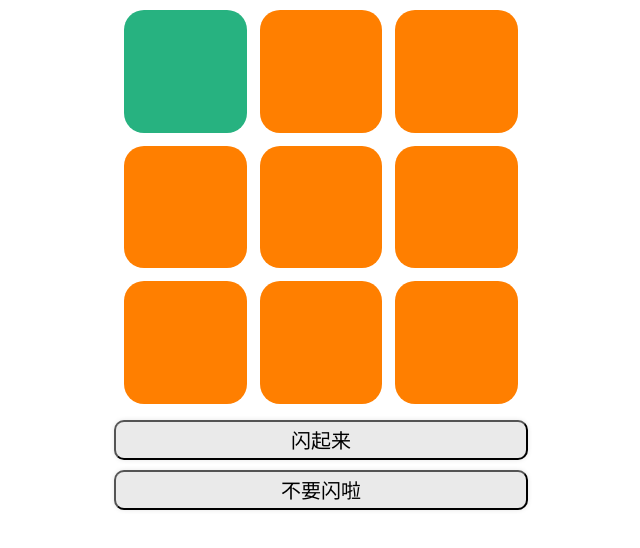
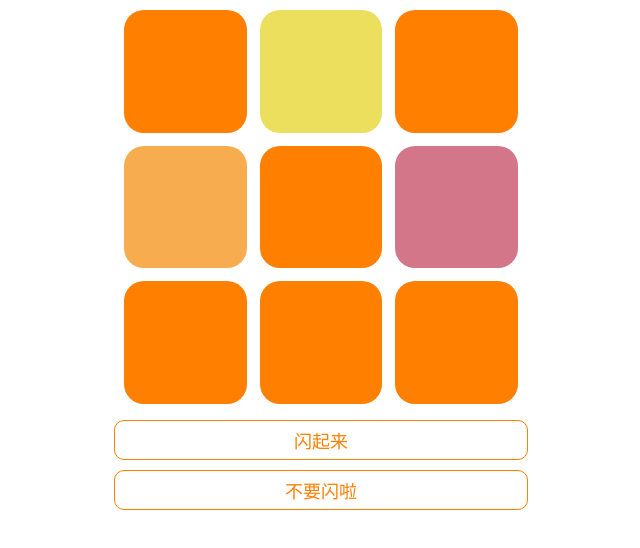
Before and after one commit to odd4Loah/JavaScript-1-13, a plain HTML site: page task1/index.html in a window 1280 px wide. Both pictures are taken after a click on the button "闪起来". Shown: the whole page, without its empty margins (319-959 px from the left). Drawn offline with Linux system fonts and the light colour scheme.

Commit message:
20171116-完成js-task1

```diff
--- a/task1/css/main.css
+++ b/task1/css/main.css
@@ -21,16 +21,24 @@ body {
 }
 
 .flash {
-    background-color: #eaeaea;
+    background-color: #ffffff;
     width: 100%;
     height: 4rem;
-    box-shadow: 0 0 5px rgba(0,0,0,.1);
+    /*box-shadow: 0 0 5px rgba(0,0,0,.1);*/
     cursor: pointer;
     border-radius: 10px;
     margin-top: 1rem;
+    border: 1px solid #ff7f00;
+    transition: background-color 600ms;
 }
-.flash > span {
-    background-color: #eaeaea;
-    color: #000000;
-    font-size: 2rem;
+
+.flash:hover {
+    background-color: #ff7f00;
+    color: #ffffff;
 }
+
+button {
+    /*background-color: #ff7f00;*/
+    color: #ff7f00;
+    font-size: 1.8rem;
+}
--- a/task1/index.html
+++ b/task1/index.html
@@ -19,8 +19,8 @@
         <div class="box"></div>
     </div>
 
-    <button class="flash" id="btn1" type="button" onclick="flashStart();"><span>闪起来</span></button>
-    <button class="flash" id="btn2" type="button" onclick="flashEnd()"><span>不要闪啦</span></button>
+    <button class="flash" id="btn1" type="button" onclick="flashStart();">闪起来</button>
+    <button class="flash" id="btn2" type="button" onclick="flashEnd()">不要闪啦</button>
 
     <script src="js/main.js"></script>
 </body>
--- a/task1/js/main.js
+++ b/task1/js/main.js
@@ -1,26 +1,43 @@
-
 function flashStart() {
-
+    "use strict";
+    function colorFlash() {                          //随机取得三个颜色
             //原数组
             var arr = [0,1,2,3,4,5,6,7,8];
             //输出数组
             var out = [];
             //输出个数
             var num = 3;
-
             while(out.length < num) {
                 var temp = (Math.random()*arr.length) >> 0;
                 out.push(arr.splice(temp,1));
             }
-    console.log(out);
-
-
-    var choose_num = document.getElementsByClassName("box") [0];             //获取到每个格子的dom，然后随机取三个数，
-    choose_num.style.backgroundColor = "#27b280";                            //随机取一个颜色
-
+            //用for循环替代
+            var choose_num = document.getElementsByClassName("box");            //进行DOM节点控制
+            for (var i=0, len=out.length; i<len; i++) {
+                choose_num[out[i]].style.backgroundColor = randomColor() ;         //获取到每个格子的dom，然后随机取三个数.
             }
-
-
+            function randomColor () {                                             // randomColor ()
+                const r = Math.round(Math.random()*255);
+                const g = Math.round(Math.random()*255);
+                const b = Math.round(Math.random()*255);
+                const a = ( (Math.random()*5 + 5) / 10 ).toFixed(2);
+                //随机颜色返回的是一个0.5到1 的两位小数;
+                const color = `rgba(${r},${g},${b},${a})`;
+                // console.log(color)
+                return color;
+            }
+            for (var j = 0; j < arr.length; j++) {
+                choose_num[arr[j]].style.backgroundColor = "#ff7f00";         //获取到每个格子的dom，然后随机取三个数.
+            }
+        }
+    clearInterval(window.myVar);                                                                    //停止变色并重置颜色
+    window.myVar = setInterval(function () { colorFlash() }, 1000);             //定义一个反复执行的调用
+}
 function flashEnd() {
-    alert("别闪了~");
+    clearInterval(window.myVar);                                                                    //停止变色并重置颜色
+    var choose_num = document.getElementsByClassName("box");            //进行DOM节点控制
+        var arr = [0,1,2,3,4,5,6,7,8];
+        for (x = 0; x < arr.length; x++) {
+            choose_num[arr[x]].style.backgroundColor = "#ff7f00";
         }
+}
```
Also changed, not shown: demo/demo2.html (added, +60 -0 lines). Lines whose indentation alone changed are shown as unchanged.
